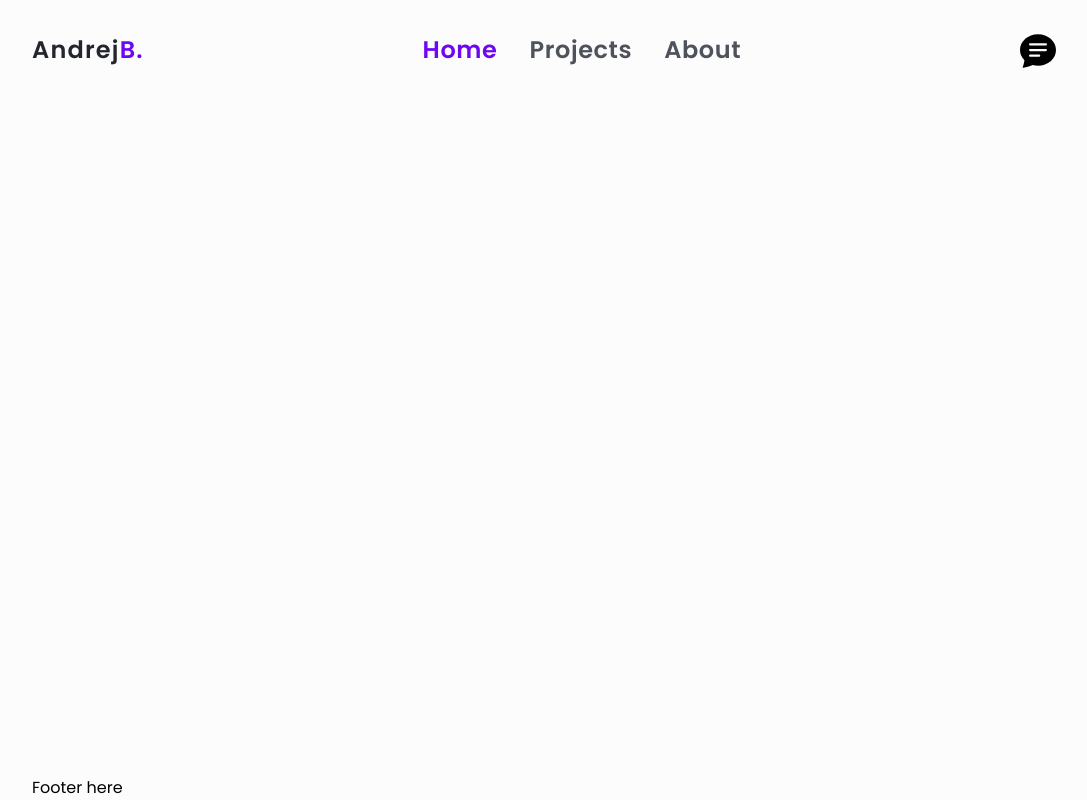
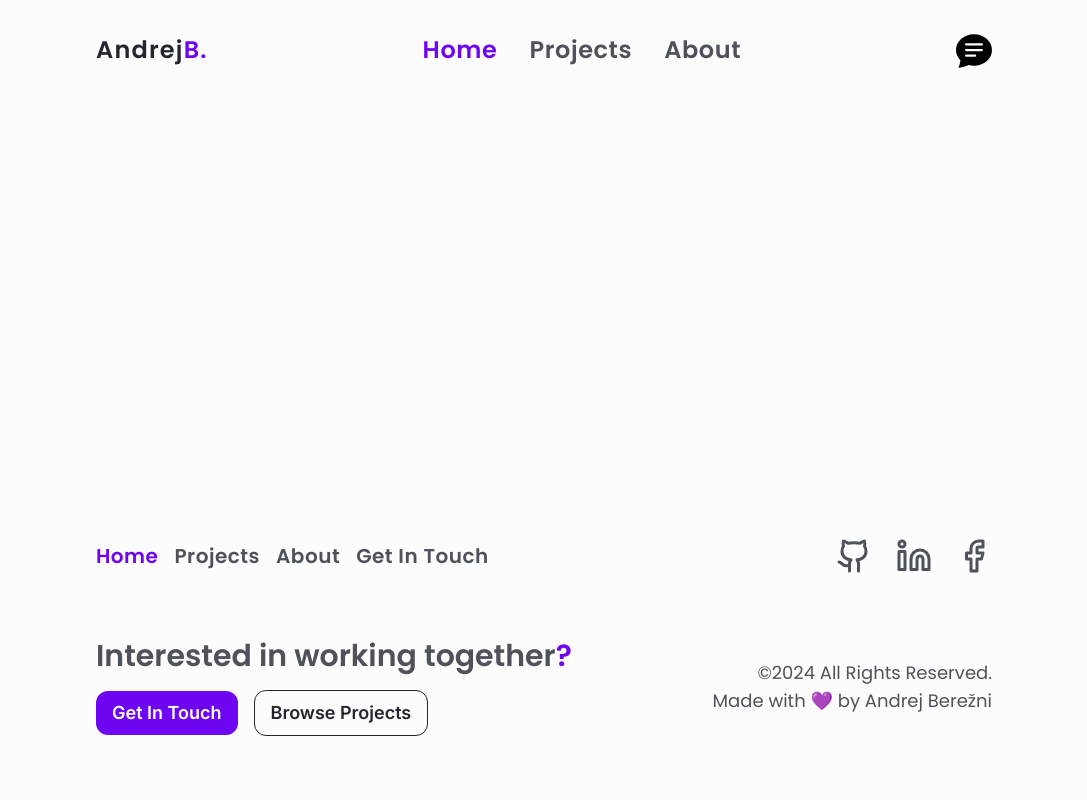
Before and after one commit to AndrejBerezni/Portfolio2024, a Next.js app: page / in a window 1280 px wide. Shown: the whole page, without its empty margins (96-1183 px from the left). Built offline with nearby package versions, Linux system fonts and the light colour scheme.

Commit message:
create Footer

```diff
--- a/src/app/layout.tsx
+++ b/src/app/layout.tsx
@@ -20,7 +20,7 @@ export default function RootLayout({
   return (
     <html lang="en">
       <body
-        className={`${poppins.className} flex min-h-screen w-screen flex-col overscroll-x-none bg-background px-4 pt-4 md:px-6 lg:px-32 lg:pt-8`}
+        className={`${poppins.className} flex min-h-screen w-screen flex-col overscroll-x-none bg-background px-4 pt-4 md:px-6 lg:px-32 lg:pt-8 xl:px-48`}
       >
         <Navbar />
         <main className="flex-1">{children}</main>
--- /dev/null
+++ b/src/components/CallForActionButtons/index.tsx
@@ -0,0 +1,21 @@
+import Link from 'next/link'
+
+import { inter } from '@/app/fonts'
+export default function CallForActionButtons() {
+  return (
+    <div className="flex items-center gap-4 text-lg font-semibold max-[375px]:text-base">
+      <Link
+        href="/contact"
+        className={`${inter.className} rounded-xl bg-brand px-4 py-2 text-center text-white duration-200 hover:opacity-80`}
+      >
+        Get In Touch
+      </Link>
+      <Link
+        href="/projects"
+        className={`${inter.className} rounded-xl border-[1px] border-primary bg-background px-4 py-2 text-center text-primary duration-200 hover:bg-primary hover:text-white`}
+      >
+        Browse Projects
+      </Link>
+    </div>
+  )
+}
--- a/src/components/Footer/index.tsx
+++ b/src/components/Footer/index.tsx
@@ -1,3 +1,69 @@
+import Link from 'next/link'
+import { LuGithub, LuLinkedin, LuFacebook } from 'react-icons/lu'
+
+import { links } from '@/lib/links'
+
+import CallForActionButtons from '../CallForActionButtons'
+import PageLink from '../PageLink'
+
 export default function Footer() {
-  return <footer>Footer here</footer>
+  const socialMediaLinks = [
+    {
+      name: 'github',
+      address: 'https://github.com/AndrejBerezni',
+      icon: <LuGithub />,
+    },
+    {
+      name: 'linkedin',
+      address: 'https://www.linkedin.com/in/andrej-berezni',
+      icon: <LuLinkedin />,
+    },
+    {
+      name: 'facebook',
+      address: 'https://www.facebook.com/andrej.berezni',
+      icon: <LuFacebook />,
+    },
+  ]
+
+  return (
+    <footer className="pb-12 text-secondary md:pb-16">
+      <div className="mb-6 flex flex-col items-center gap-6 md:mb-16 md:flex-row md:justify-between md:gap-8">
+        {/* Page links */}
+        <ul className="flex items-center gap-4 max-[350px]:text-xs md:text-xl">
+          {links.map((link) => (
+            <PageLink key={`${link.name}-footer-link`} link={link} />
+          ))}
+        </ul>
+
+        {/* Social media links */}
+        <div className="flex gap-6 text-2xl md:text-4xl">
+          {socialMediaLinks.map((link) => (
+            <Link
+              key={`${link.name}-footer-link`}
+              href={link.address}
+              className="duration-200 hover:scale-110 hover:text-brand"
+              target="_blank"
+            >
+              {link.icon}
+            </Link>
+          ))}
+        </div>
+      </div>
+      <div className="flex flex-col items-center gap-6 md:flex-row md:justify-between md:gap-8">
+        {/* Call for action */}
+        <div className="flex flex-col items-center gap-4 md:items-start">
+          <h3 className="text-center text-xl font-semibold md:text-start md:text-3xl">
+            Interested in working together<span className="text-brand">?</span>
+          </h3>
+          <CallForActionButtons />
+        </div>
+
+        {/* Signature */}
+        <div className="text-center text-lg md:text-end">
+          <p>©2024 All Rights Reserved.</p>
+          <p>Made with 💜 by Andrej Berežni</p>
+        </div>
+      </div>
+    </footer>
+  )
 }
--- a/src/components/Navbar/DropDownMenu.tsx
+++ b/src/components/Navbar/DropDownMenu.tsx
@@ -1,12 +1,10 @@
 import { motion } from 'framer-motion'
 
-import NavbarLink from './NavbarLink'
+import { links } from '@/lib/links'
 
-export default function DropDownMenu({
-  links,
-}: {
-  links: { name: string; address: string }[]
-}) {
+import PageLink from '../PageLink'
+
+export default function DropDownMenu() {
   return (
     <motion.ul
       initial={{
@@ -21,16 +19,10 @@ export default function DropDownMenu({
         duration: 1,
         type: 'spring',
       }}
-      className="absolute top-full z-10 flex w-full flex-col gap-3 bg-background px-1 py-2 md:hidden"
+      className="absolute top-full z-10 -ml-4 flex w-screen flex-col gap-3 bg-background px-5 py-3 md:hidden"
     >
-      {[
-        ...links,
-        {
-          name: 'get in touch',
-          address: '/contact',
-        },
-      ].map((link) => (
-        <NavbarLink link={link} key={`${link.name}-navbar-dropdown-link`} />
+      {links.map((link) => (
+        <PageLink link={link} key={`${link.name}-navbar-dropdown-link`} />
       ))}
     </motion.ul>
   )
--- a/src/components/Navbar/index.tsx
+++ b/src/components/Navbar/index.tsx
@@ -3,28 +3,15 @@ import { useState } from 'react'
 
 import Link from 'next/link'
 
+import { links } from '@/lib/links'
+
 import DropDownMenu from './DropDownMenu'
 import GetInTouchLink from './GetInTouchLink'
 import MenuToggler from './MenuToggler'
-import NavbarLink from './NavbarLink'
+import PageLink from '../PageLink'
 
 export default function Navbar() {
   const [menuOpen, setMenuOpen] = useState<boolean>(false)
-
-  const links = [
-    {
-      name: 'home',
-      address: '/',
-    },
-    {
-      name: 'projects',
-      address: '/projects',
-    },
-    {
-      name: 'about',
-      address: '/about',
-    },
-  ]
 
   return (
     <menu className="relative flex w-full items-center justify-between text-2xl">
@@ -37,8 +24,8 @@ export default function Navbar() {
 
       {/* On wide screens, we have links displayed */}
       <ul className="hidden gap-8 md:flex">
-        {links.map((link) => (
-          <NavbarLink key={`${link.name}-navbar-link`} link={link} />
+        {links.slice(0, 3).map((link) => (
+          <PageLink key={`${link.name}-navbar-link`} link={link} />
         ))}
       </ul>
       <GetInTouchLink />
@@ -48,7 +35,7 @@ export default function Navbar() {
         toggle={() => setMenuOpen((prev) => !prev)}
         open={menuOpen}
       />
-      {menuOpen && <DropDownMenu links={links} />}
+      {menuOpen && <DropDownMenu />}
     </menu>
   )
 }
--- a/src/components/Navbar/NavbarLink.tsx
+++ b/src/components/PageLink/index.tsx
@@ -1,8 +1,9 @@
+'use client'
 import clsx from 'clsx'
 import Link from 'next/link'
 import { usePathname } from 'next/navigation'
 
-export default function NavbarLink({
+export default function PageLink({
   link,
 }: {
   link: {
@@ -16,7 +17,7 @@ export default function NavbarLink({
     <li>
       <Link
         href={link.address}
-        className={clsx('font-semibold capitalize tracking-wide', {
+        className={clsx('text-nowrap font-semibold capitalize tracking-wide', {
           'text-brand': pathname === link.address,
           'text-secondary duration-200  hover:text-brand':
             pathname !== link.address,
--- /dev/null
+++ b/src/lib/links.ts
@@ -0,0 +1,18 @@
+export const links = [
+  {
+    name: 'home',
+    address: '/',
+  },
+  {
+    name: 'projects',
+    address: '/projects',
+  },
+  {
+    name: 'about',
+    address: '/about',
+  },
+  {
+    name: 'get in touch',
+    address: '/contact',
+  },
+]
```
